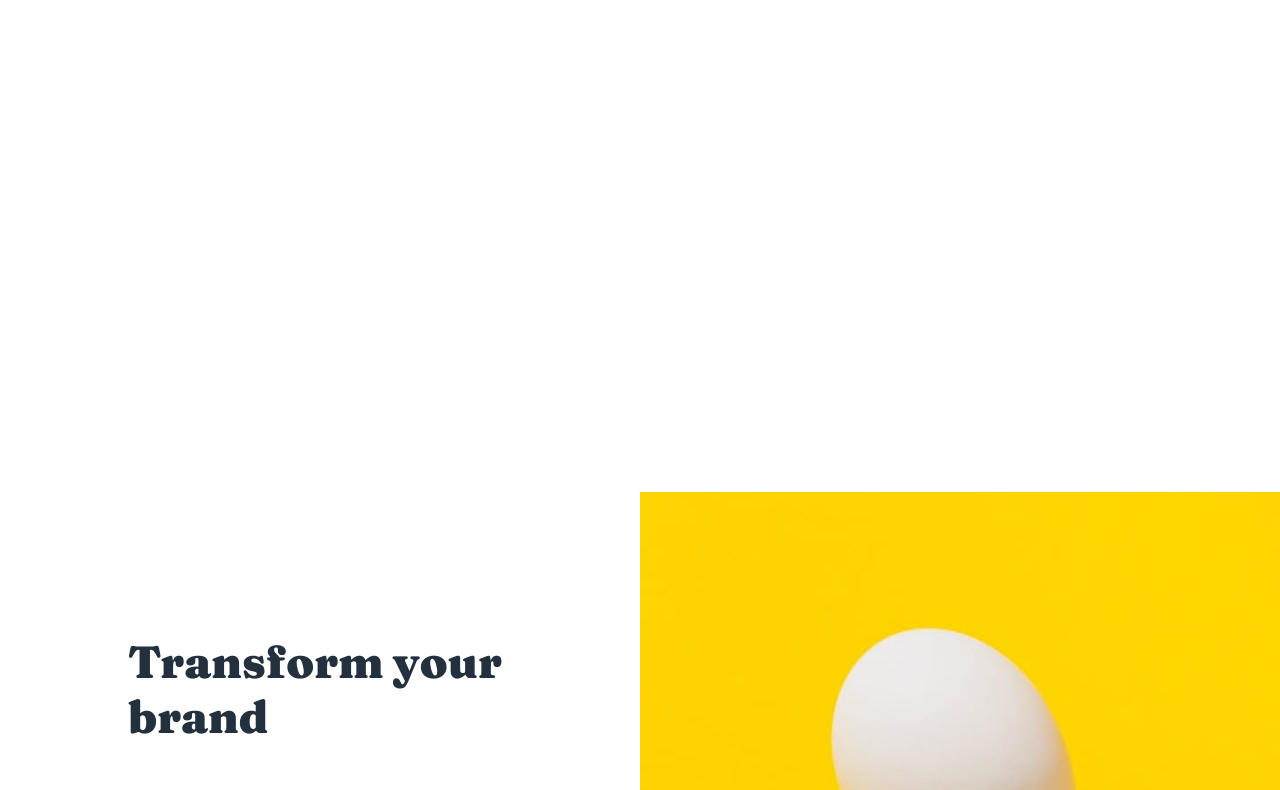
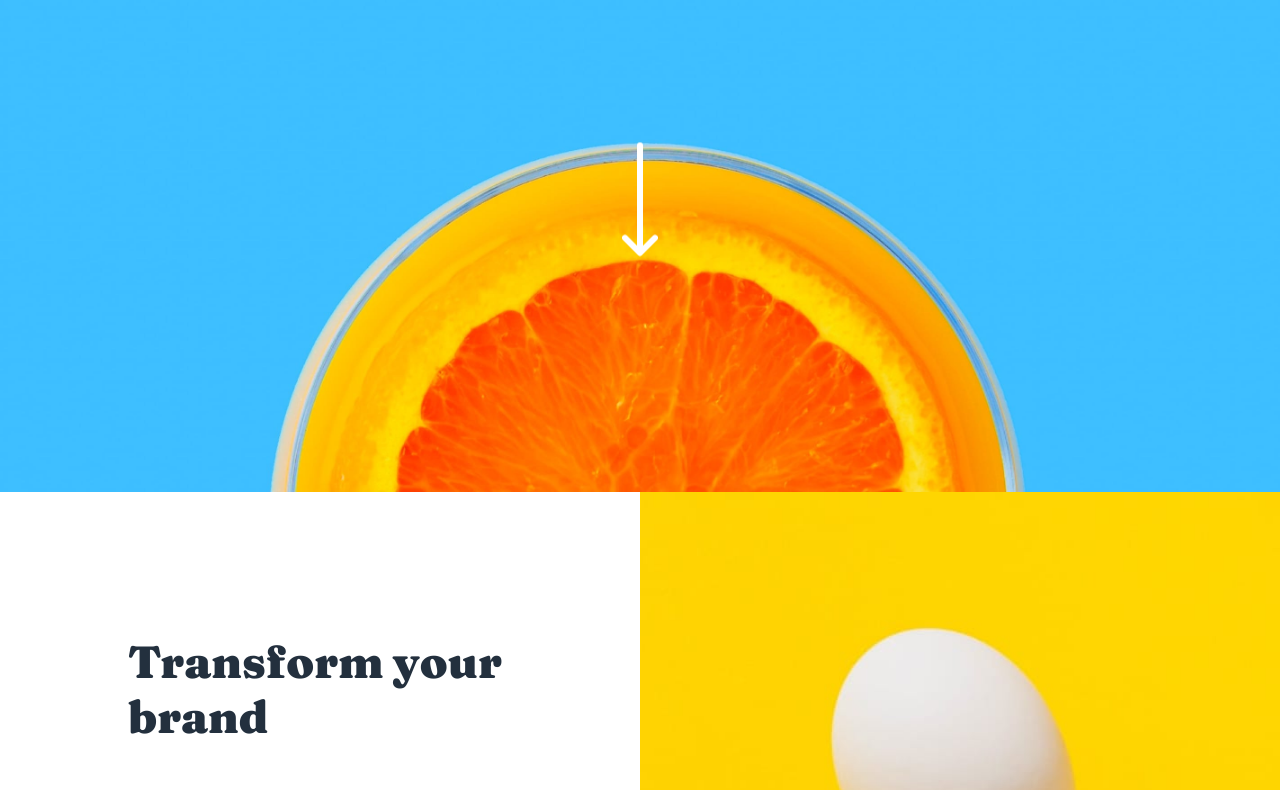
Before and after one commit to Kishor-550/Practical-CFU-4, a plain HTML site: page index.html in a window 1280 px wide. Shown: the part 348-1138 px from the top of the page. Drawn offline with Linux system fonts and the light colour scheme; the site is published under a folder, as on GitHub Pages, so addresses that start at the root find nothing.

Commit message:
Update style.css

```diff
--- a/style.css
+++ b/style.css
@@ -78,7 +78,7 @@ body {
   display: flex;
   justify-content: center;
   height: 90vh;
-  background-image: url("/images/desktop/image-header.jpg");
+  background-image: url("./images/desktop/image-header.jpg");
   background-repeat: no-repeat;
   background-size: cover;
   z-index: 2;
```
